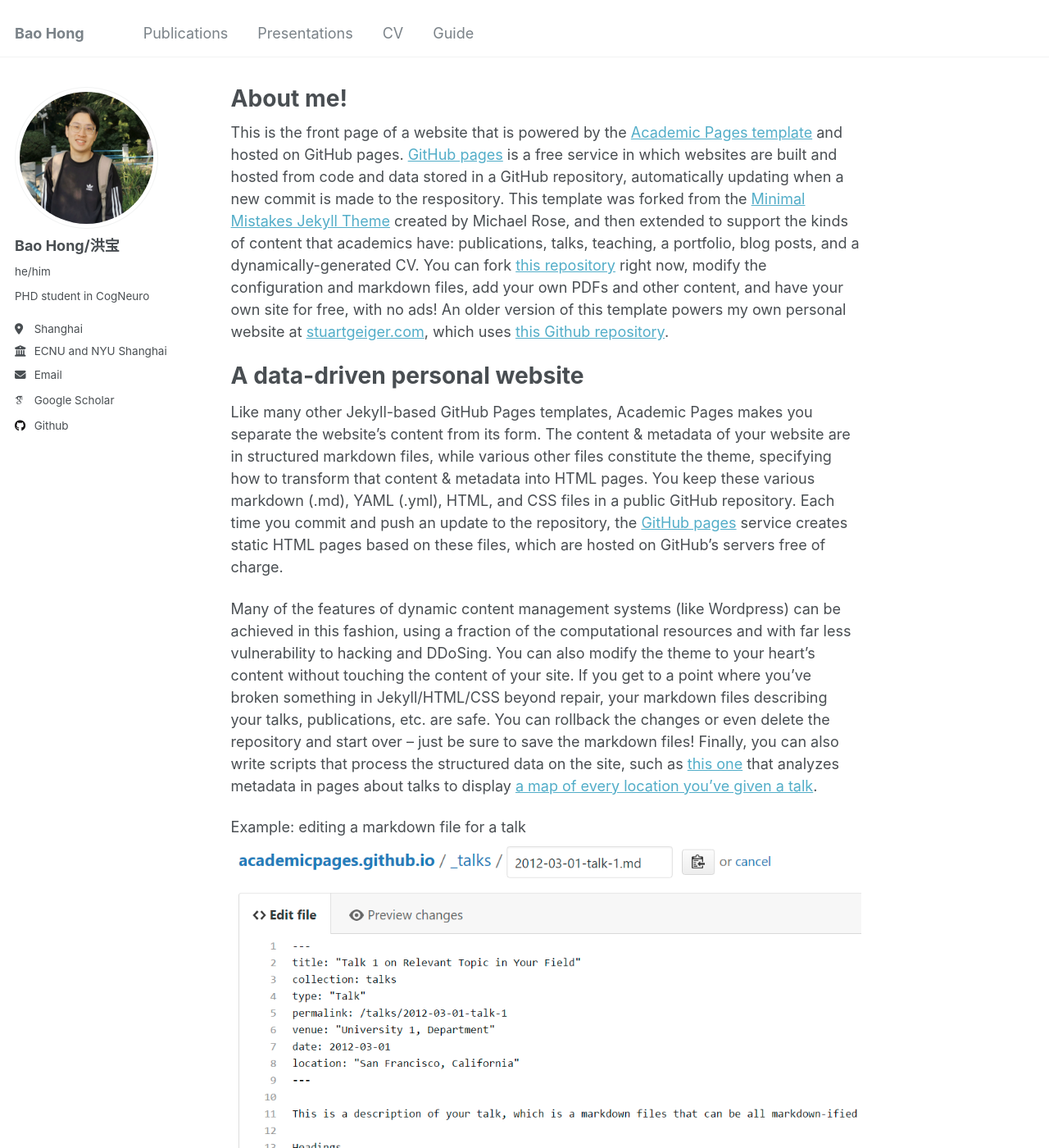
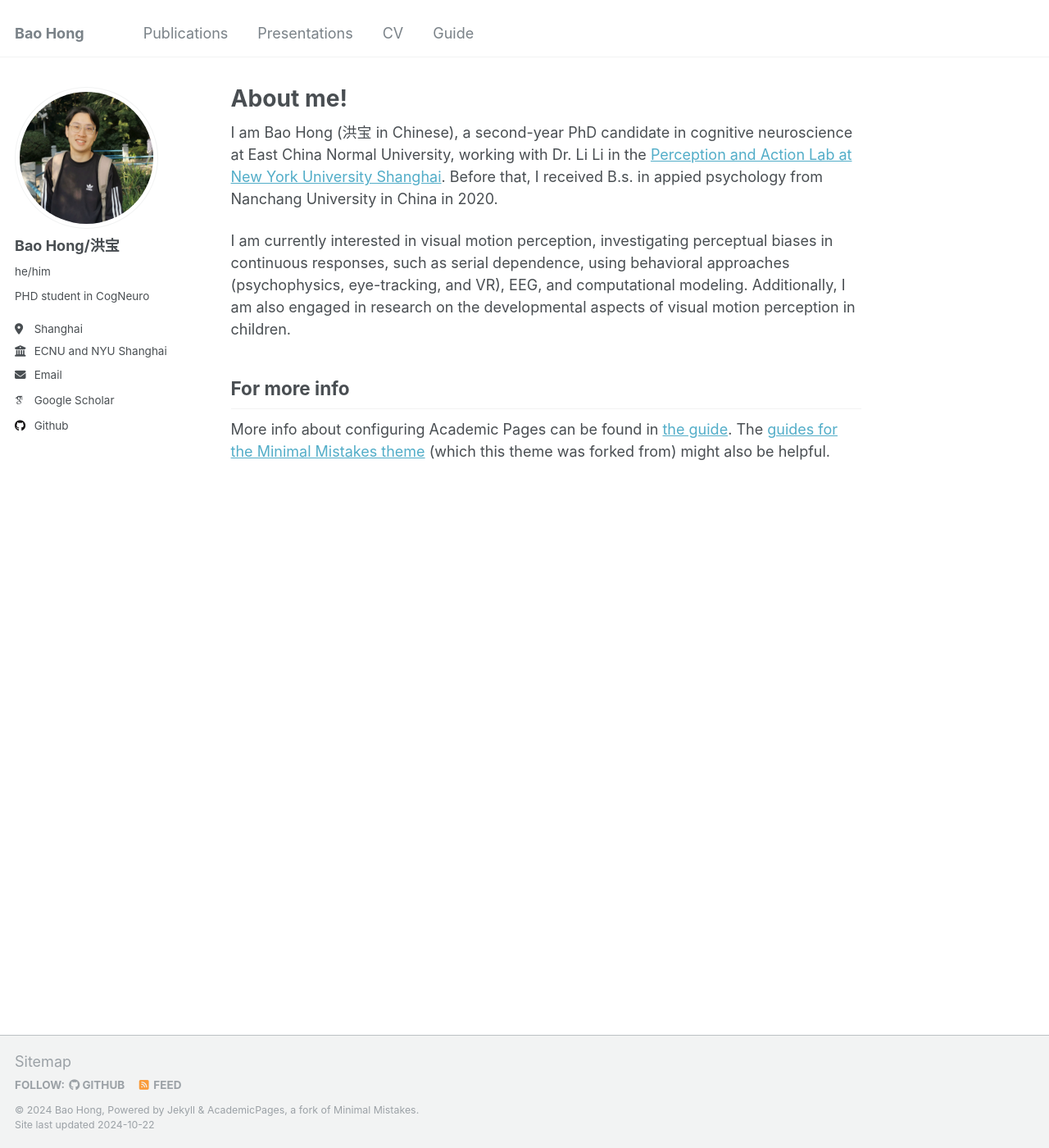
Before and after one commit to Bao-Hong/Bao-Hong.github.io, a Jekyll site: the page built from _pages/about.md, in a window 1280 px wide and 1400 px high. Shown: the whole window at 82% size. Built offline with Jekyll 4.4.1, drawn with Linux system fonts in a browser that asks for light colours; some web fonts are replaced.

Commit message:
Initial committest

```diff
--- a/_pages/about.md
+++ b/_pages/about.md
@@ -6,17 +6,10 @@ redirect_from:
   - /about/
   - /about.html
 ---
+I am Bao Hong (洪宝 in Chinese), a second-year PhD candidate in cognitive neuroscience at East China Normal University, working with Dr. Li Li in the [Perception and Action Lab at New York University Shanghai](https://wp.nyu.edu/perception_action_lab/). Before that, I received B.s. in appied psychology from Nanchang University in China in 2020.
 
-This is the front page of a website that is powered by the [Academic Pages template](https://github.com/academicpages/academicpages.github.io) and hosted on GitHub pages. [GitHub pages](https://pages.github.com) is a free service in which websites are built and hosted from code and data stored in a GitHub repository, automatically updating when a new commit is made to the respository. This template was forked from the [Minimal Mistakes Jekyll Theme](https://mmistakes.github.io/minimal-mistakes/) created by Michael Rose, and then extended to support the kinds of content that academics have: publications, talks, teaching, a portfolio, blog posts, and a dynamically-generated CV. You can fork [this repository](https://github.com/academicpages/academicpages.github.io) right now, modify the configuration and markdown files, add your own PDFs and other content, and have your own site for free, with no ads! An older version of this template powers my own personal website at [stuartgeiger.com](http://stuartgeiger.com), which uses [this Github repository](https://github.com/staeiou/staeiou.github.io).
+I am currently interested in visual motion perception, investigating perceptual biases in continuous responses, such as serial dependence, using behavioral approaches (psychophysics, eye-tracking, and VR), EEG, and computational modeling. Additionally, I am also engaged in research on the developmental aspects of visual motion perception in children.
 
-A data-driven personal website
-======
-Like many other Jekyll-based GitHub Pages templates, Academic Pages makes you separate the website's content from its form. The content & metadata of your website are in structured markdown files, while various other files constitute the theme, specifying how to transform that content & metadata into HTML pages. You keep these various markdown (.md), YAML (.yml), HTML, and CSS files in a public GitHub repository. Each time you commit and push an update to the repository, the [GitHub pages](https://pages.github.com/) service creates static HTML pages based on these files, which are hosted on GitHub's servers free of charge.
-
-Many of the features of dynamic content management systems (like Wordpress) can be achieved in this fashion, using a fraction of the computational resources and with far less vulnerability to hacking and DDoSing. You can also modify the theme to your heart's content without touching the content of your site. If you get to a point where you've broken something in Jekyll/HTML/CSS beyond repair, your markdown files describing your talks, publications, etc. are safe. You can rollback the changes or even delete the repository and start over -- just be sure to save the markdown files! Finally, you can also write scripts that process the structured data on the site, such as [this one](https://github.com/academicpages/academicpages.github.io/blob/master/talkmap.ipynb) that analyzes metadata in pages about talks to display [a map of every location you've given a talk](https://academicpages.github.io/talkmap.html).
-
-Example: editing a markdown file for a talk
-![Editing a markdown file for a talk](/images/editing-talk.png)
 
 For more info
 ------
```
